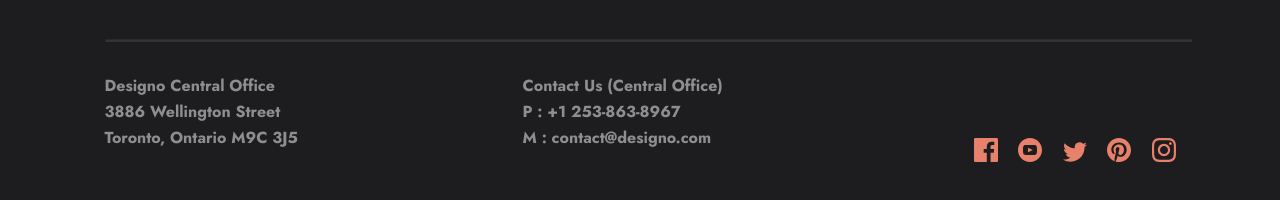
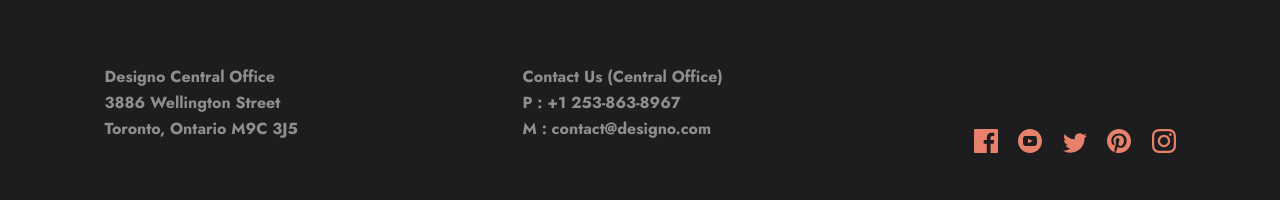
Before and after one commit to XurshidJuraev/exam-designo, a plain HTML site: page index.html in a window 1280 px wide. Shown: the part 2734-2934 px from the top of the page. Drawn offline with Linux system fonts and the light colour scheme; a web font is replaced by a local one.

Commit message:
Three commit

```diff
--- a/index.html
+++ b/index.html
@@ -132,7 +132,8 @@
                     </div>
                 </header>
 
-                <hr class="footer_hr">
+
+
 
                 <ul class="footer-list">
                     <li class="footer-item">Designo Central Office
```
